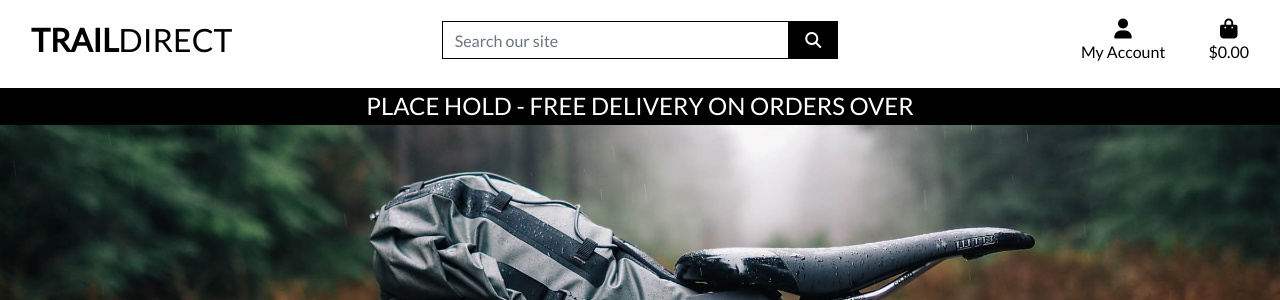
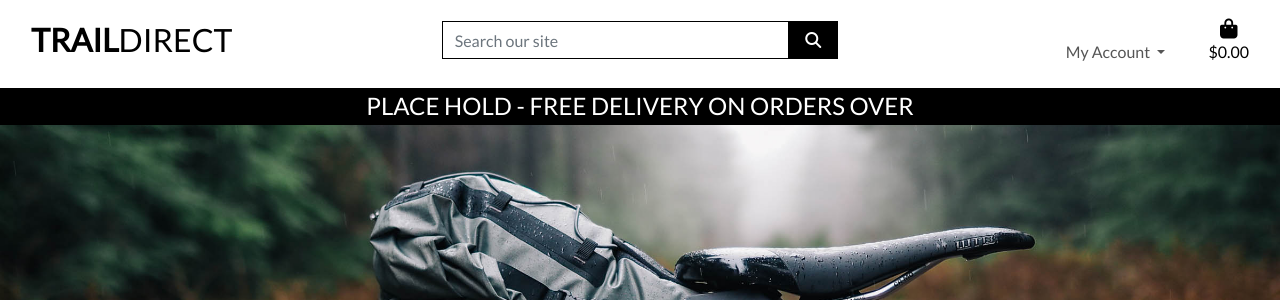
Before and after one commit to lukecdev/Trail-Direct, a Django app: page / in a window 1280 px wide. Shown: the top 300 px of the page. Run offline with Django 4.2, Linux system fonts and the light colour scheme; some libraries are stand-ins or nearby versions.

Commit message:
updated navbar bootstrap dropdown

```diff
--- a/templates/base.html
+++ b/templates/base.html
@@ -58,14 +58,13 @@
                 </form>
             </div>
             <div class="col-12 col-lg-4 my-auto py-1 py-lg-0">
+
                 <ul class="list-inline list-unstyled text-center text-lg-right my-0">
-                    <li class="list-inline-item dropdown">
-                        <a class="text-black nav-link" href="#" id="user-options" data-toggle="dropdown" aria-haspopup="true" aria-expanded="false">
-                            <div class="text-center">
-                                <div><i class="fas fa-user fa-lg"></i></div>
-                                <p class="my-0">My Account</p>
-                            </div>
+                    <li class="list-inline-item nav-item dropdown">
+                        <a class="nav-link dropdown-toggle" href="#" id="navbarDropdown" role="button" data-bs-toggle="dropdown" aria-expanded="false">
+                        My Account
                         </a>
+
                     <div class="dropdown-menu border-0" aria-labelledby="user-options">
                         {% if request.user.is_authenticated %}
                             {% if request.user.is_superuser %}
```
Lines whose indentation alone changed are shown as unchanged.
